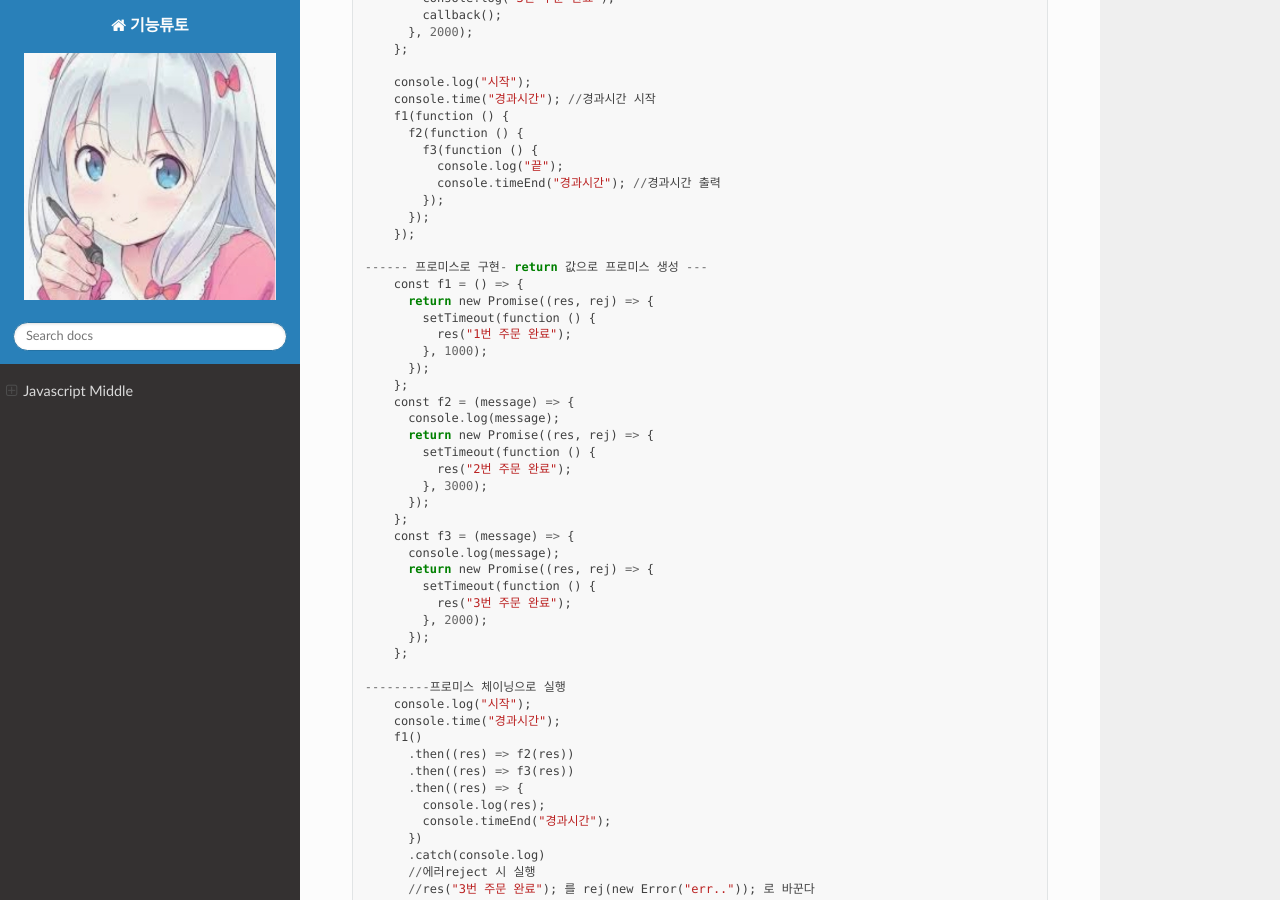
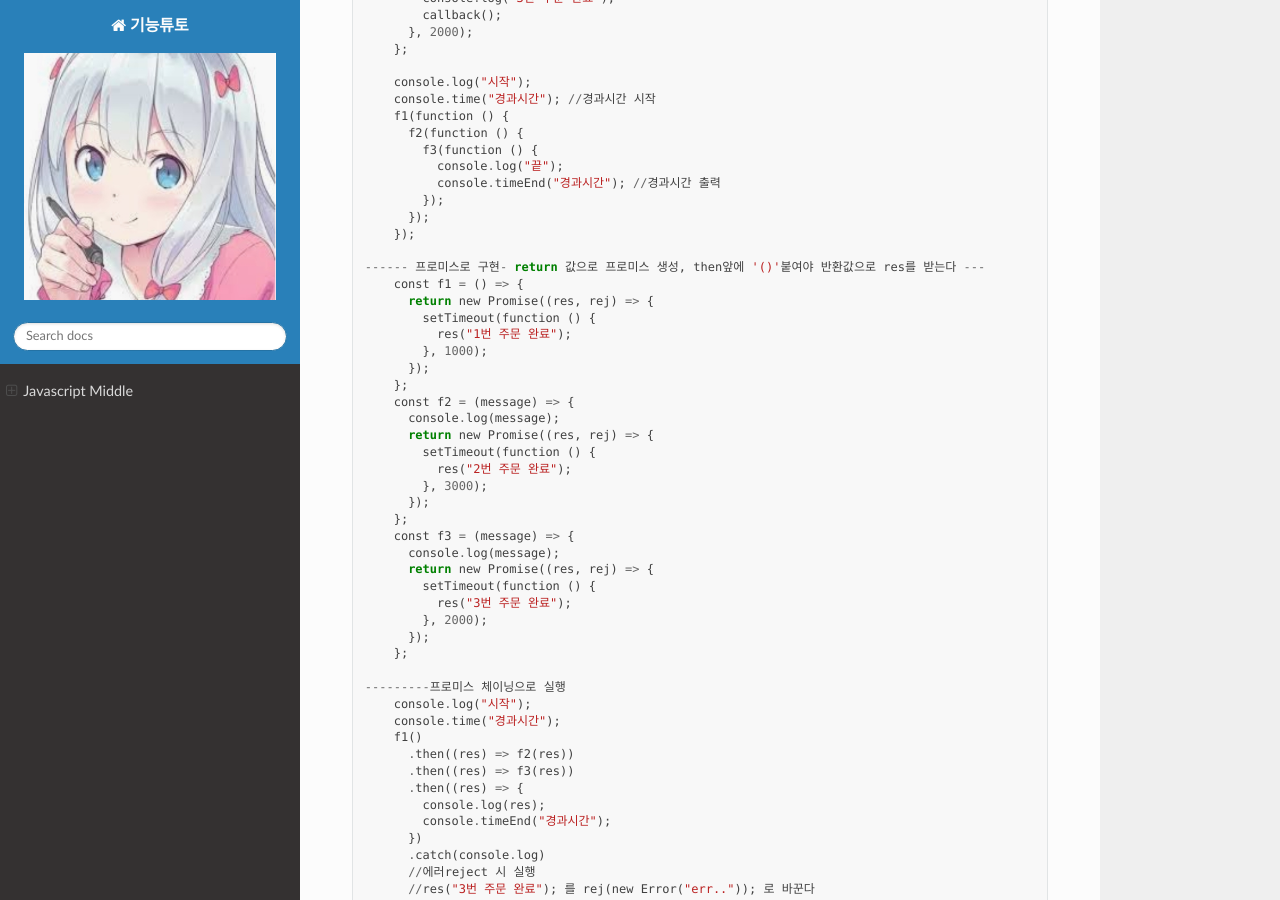
Before and after one commit to lisney/RTD, a Sphinx documentation site: the page built from docs/source/html/javascriptm.md, in a window 1280 px wide and 900 px high, scrolled down 14962 px. Built offline with Sphinx 7.4.7 and the Read the Docs theme 2.0.0, drawn with Linux system fonts in a browser that asks for light colours; pages that are not in the unit, such as notebooks, are missing from menus.

Commit message:
Update javascriptm.md

```diff
--- a/docs/source/html/javascriptm.md
+++ b/docs/source/html/javascriptm.md
@@ -818,7 +818,7 @@ pr.then().catch().finally(function(){console.log('--- 주문 끝 ---')}) - 처
       });
     });
 
------- 프로미스로 구현- return 값으로 프로미스 생성 ---
+------ 프로미스로 구현- return 값으로 프로미스 생성, then앞에 '()'붙여야 반환값으로 res를 받는다 ---
     const f1 = () => {
       return new Promise((res, rej) => {
         setTimeout(function () {
```
